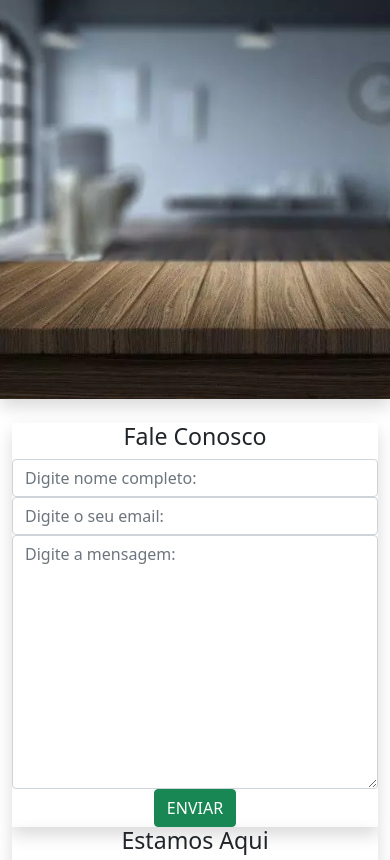
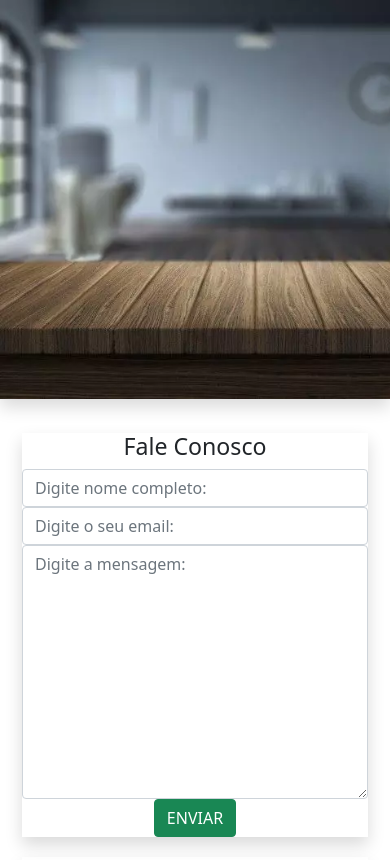
Before and after one commit to AgilsonPRO/Gesso-AL-Site, a PHP site: page / in a window 390 px wide. Shown: the part 3388-4248 px from the top of the page. Run offline with PHP 8.4, Linux system fonts and the light colour scheme; some libraries are stand-ins or nearby versions.

Commit message:
adicionado @media para ajustar seção email/maps

```diff
--- a/Css.css
+++ b/Css.css
@@ -135,12 +135,34 @@ html{
 }
 #banner-instagram{
  max-width: 100%;
- max-height: 100%;
  margin-left: auto;
  margin-right: auto;
 }
 
+#mapa{
+	display:flex;
+	justify-content: center;
+}
+@media screen and (max-width: 600px) {
+	#mapa{
+	 flex-wrap: wrap;
+	}
+  }
+#local{
 
+	margin-left: 10px;
+	margin-right:10px;
+	margin-top: 10px;
+	margin-bottom: 10px;
+}
+
+#Fale-conosco{
+
+	margin-left: 10px;
+	margin-right:10px;
+	margin-top: 10px;
+	margin-bottom: 10px;
+}
 .zoom { transition: all .2s ease-in-out; }
 .zoom:hover  { transform: scale(1.1); }
 
```
